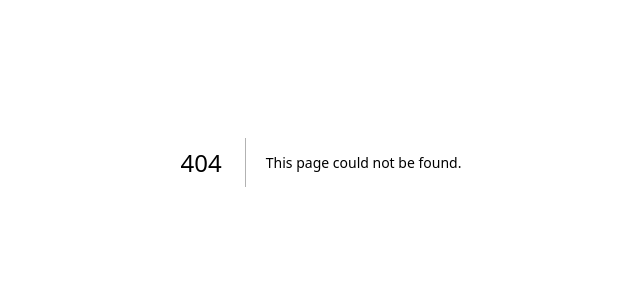
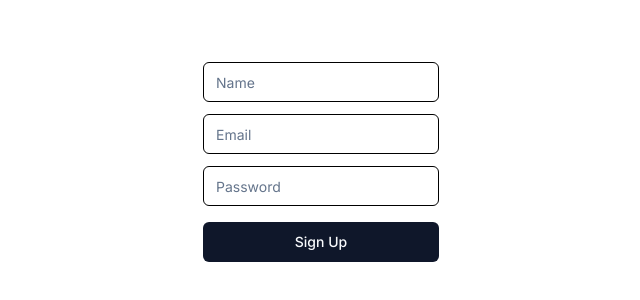
Before and after one commit to SwetanshuSingh/study-partner.ai, a Next.js app: page /signup in a window 1280 px wide. Before the commit this address had no page. Shown: the part 238-538 px from the top of the page, without its empty margins (319-959 px from the left). Built offline with nearby package versions, Linux system fonts and the light colour scheme.

Commit message:
Add : Boilerplate code for signup page

```diff
--- a/app/page.tsx
+++ b/app/page.tsx
@@ -1,9 +1,7 @@
-import { Button } from "@/components/ui/button";
-
 const Home = () => {
   return (
     <div className="w-full h-[100vh]">
-      <Button>Click Me</Button>
+      <h3>Home Page</h3>
     </div>
   );
 };
--- /dev/null
+++ b/app/signup/page.tsx
@@ -0,0 +1,58 @@
+import { Button } from "@/components/ui/button";
+import { Input } from "@/components/ui/input";
+import prisma from "@/lib/db";
+
+
+const Signup = () => {
+  const createUser = async (formData: FormData) => {
+    "use server";
+
+    const rawFormData = {
+      username: formData.get("username")?.toString(),
+      email: formData.get("email")?.toString() || "",
+      password: formData.get("password")?.toString(),
+    };
+
+    // Add Zod Validation here
+    try {
+      const newUser = await prisma.user.create({
+        data: {
+          username: rawFormData.username,
+          email: rawFormData.email,
+          password: rawFormData.password,
+        },
+      });
+    } catch (error) {
+      console.log(error);
+    }
+  };
+
+  return (
+    <main className="w-full h-[100vh] flex justify-center items-center">
+      <form className="w-fit flex flex-col gap-4" action={createUser}>
+        <div className="form-fields w-full h-full flex flex-col gap-3">
+          <Input
+            className="border border-black"
+            placeholder="Name"
+            name="username"
+          />
+          <Input
+            className="border border-black"
+            placeholder="Email"
+            type="email"
+            name="email"
+          />
+          <Input
+            className="border border-black"
+            placeholder="Password"
+            type="password"
+            name="password"
+          />
+        </div>
+        <Button>Sign Up</Button>
+      </form>
+    </main>
+  );
+};
+
+export default Signup;
--- /dev/null
+++ b/components/ui/input.tsx
@@ -0,0 +1,25 @@
+import * as React from "react"
+
+import { cn } from "@/lib/utils"
+
+export interface InputProps
+  extends React.InputHTMLAttributes<HTMLInputElement> {}
+
+const Input = React.forwardRef<HTMLInputElement, InputProps>(
+  ({ className, type, ...props }, ref) => {
+    return (
+      <input
+        type={type}
+        className={cn(
+          "flex h-10 w-full rounded-md border border-slate-200 bg-white px-3 py-2 text-sm ring-offset-white file:border-0 file:bg-transparent file:text-sm file:font-medium placeholder:text-slate-500 focus-visible:outline-none focus-visible:ring-2 focus-visible:ring-slate-950 focus-visible:ring-offset-2 disabled:cursor-not-allowed disabled:opacity-50 dark:border-slate-800 dark:bg-slate-950 dark:ring-offset-slate-950 dark:placeholder:text-slate-400 dark:focus-visible:ring-slate-300",
+          className
+        )}
+        ref={ref}
+        {...props}
+      />
+    )
+  }
+)
+Input.displayName = "Input"
+
+export { Input }
```
Also changed, not shown: app/signin/page.tsx (added), 1 other file (tests, documents, lock files or other folders).
